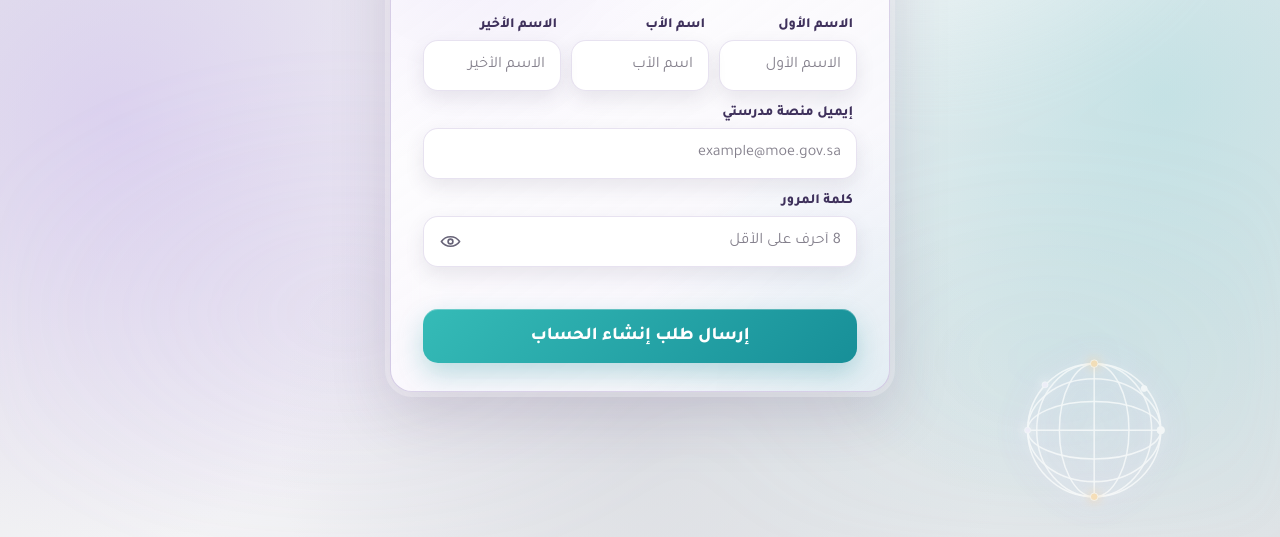
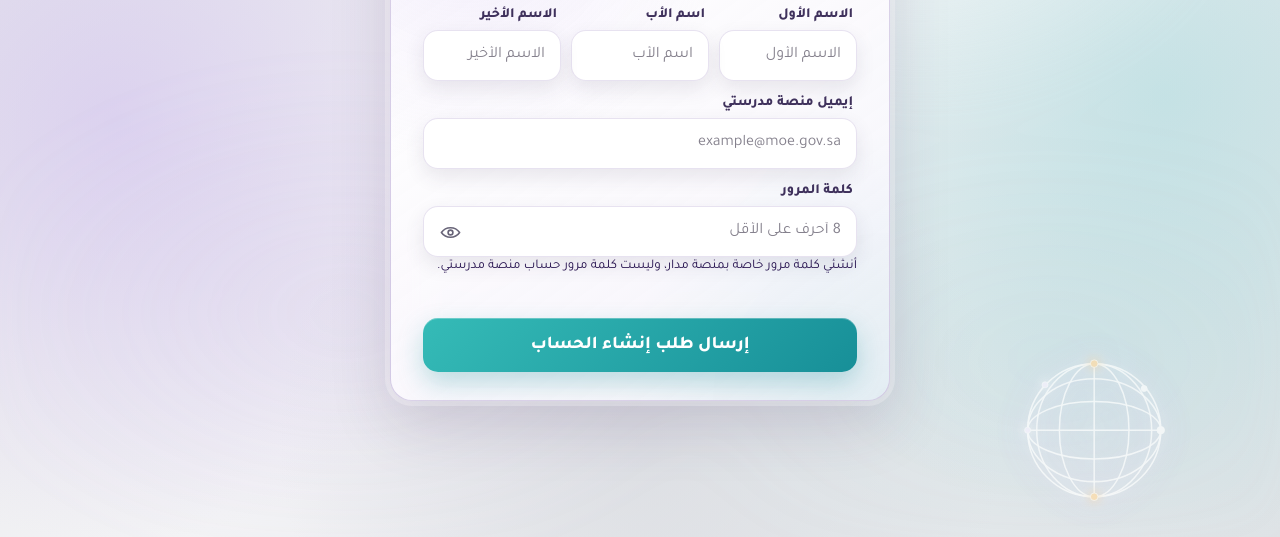
Before and after one commit to education-school-sa/madar, a plain HTML site: page register.html in a window 1280 px wide. Shown: the part 263-800 px from the top of the page. Drawn offline with Linux system fonts and the light colour scheme.

Commit message:
إضافة تنبيه كلمة المرور في إنشاء الحساب

```diff
--- a/register.html
+++ b/register.html
@@ -68,6 +68,7 @@
                 </svg>
               </button>
             </span>
+            <small class="password-note">أنشئي كلمة مرور خاصة بمنصة مدار، وليست كلمة مرور حساب منصة مدرستي.</small>
           </label>
 
           <p class="form-message register-message" id="registerMessage" aria-live="polite"></p>
```
